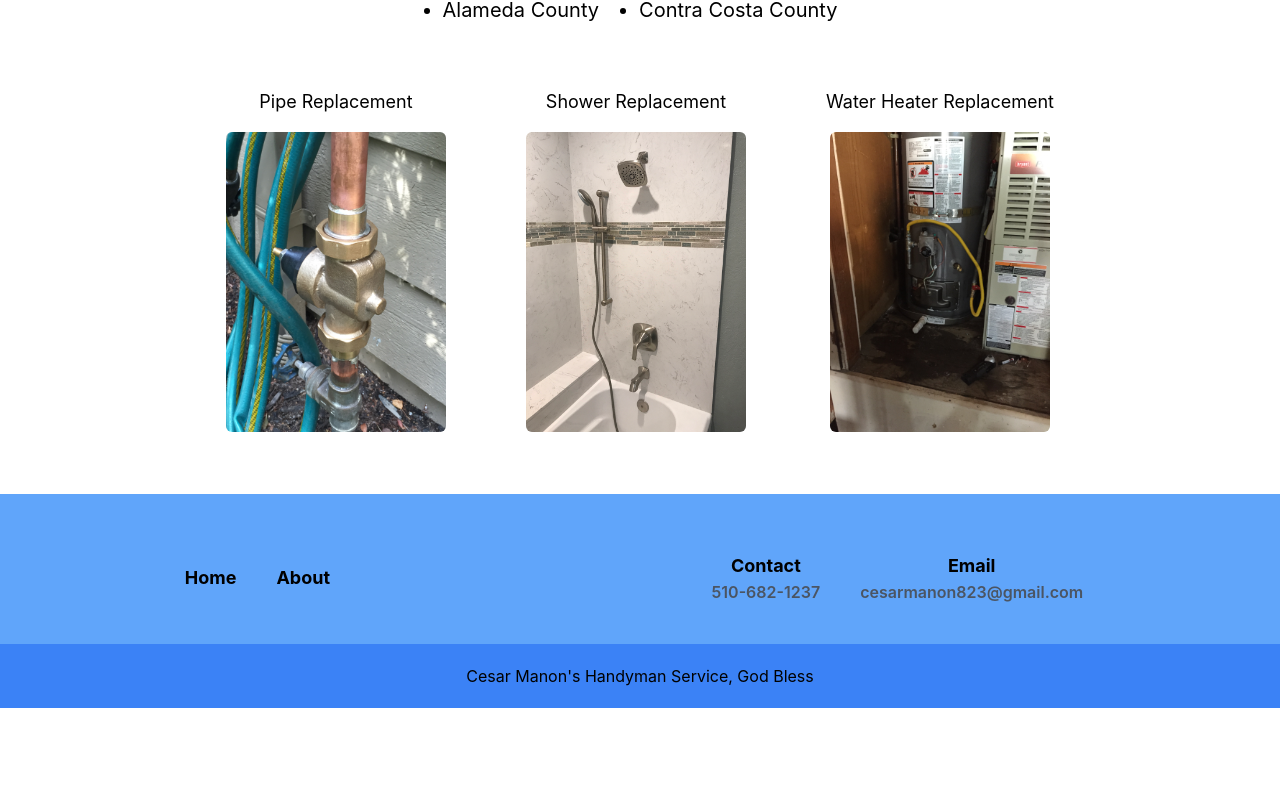
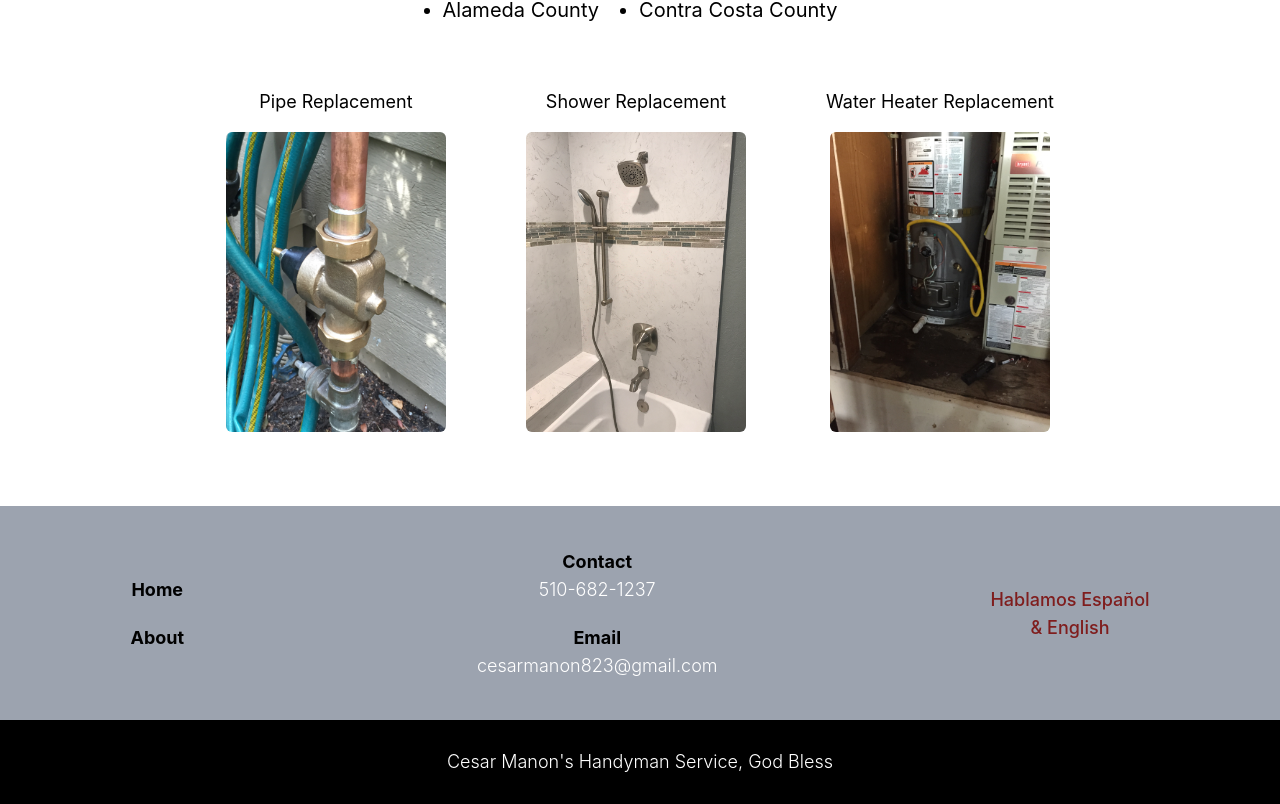
Before and after one commit to acarn506/handyman_site, a Next.js app in the folder handyman-app/: page / in a window 1280 px wide. Shown: the part 358-1162 px from the top of the page. Before the commit the page ends 1066 px from the top, so only its background shows below. Built offline with nearby package versions, Linux system fonts and the light colour scheme.

Commit message:
footer changes

```diff
--- a/handyman-app/components/Container.jsx
+++ b/handyman-app/components/Container.jsx
@@ -16,7 +16,7 @@ export default function Container(props) {
       </Head>
       <Nav />
 
-      <main className=" w-screen flex flex-col items-center pb-10 my-10 ">
+      <main className=" w-screen flex flex-col items-center pb-10 bg-white">
         {children}
       </main>
       <Footer />
--- a/handyman-app/components/Footer.jsx
+++ b/handyman-app/components/Footer.jsx
@@ -2,9 +2,9 @@ import Link from "next/link";
 
 export default function Footer() {
   return (
-    <footer className="absolute w-screen bottom-0 pt-14 bg-blue-400">
+    <footer className="absolute w-screen bottom-0 pt-10 bg-gray-400">
       <div className="flex justify-around items-center text-center">
-        <ul className="flex flex-row items-center mt-0.5 mb-10 mr-3 ml-0 space-x-10  px-10">
+        <ul className="flex flex-col items-center mt-0.5 mb-10 mr-3 ml-0 space-y-5  ">
           <li>
             <Link href="/">
               <a>Home</a>
@@ -17,19 +17,32 @@ export default function Footer() {
           </li>
         </ul>
 
-        <ul className="flex flex-row space-x-10 items-center text-center mt-0.5 mb-10 mr-3 ml-0 px-10 ">
+        <ul className="flex flex-col space-y-5 items-center text-center mt-0.5 mb-10 mr-0 ml-5 ">
           <li>
             <h2 className="text-lg font-bold">Contact</h2>
-            <h3>510-682-1237</h3>
+            <h3 className="text-white text-lg font-light">510-682-1237</h3>
           </li>
           <li>
             <h2 className="text-lg font-bold">Email</h2>
-            <h3>cesarmanon823@gmail.com</h3>
+            <h3 className="text-white text-lg font-light">
+              cesarmanon823@gmail.com
+            </h3>
+          </li>
+        </ul>
+
+        <ul className="items-center text-center mt-0.5 mb-10 mr-0 ml-3 ">
+          <li>
+            <p className="text-lg font-medium text-red-900">Hablamos Español</p>
+          </li>
+          <li>
+            <p className="text-lg font-medium text-red-900">{"& English"}</p>
           </li>
         </ul>
       </div>
-      <div className="flex justify-center items-center py-5 bg-blue-500">
-        <p> Cesar Manon's Handyman Service, God Bless </p>
+      <div className="flex justify-center items-center py-5 bg-black">
+        <p className="text-white text-lg p-2 font-light">
+          Cesar Manon's Handyman Service, God Bless
+        </p>
       </div>
     </footer>
   );
--- a/handyman-app/components/Nav.jsx
+++ b/handyman-app/components/Nav.jsx
@@ -3,7 +3,7 @@ import Image from "next/image";
 
 export default function Nav() {
   return (
-    <header className="w-full flex flex-row justify-between top-0 pt-16 px-28 bg-gray-200">
+    <header className="w-full flex flex-row justify-between top-0 pt-16 px-28 bg-gray-300">
       <Image
         src="/vercel.svg"
         alt="me"
--- a/handyman-app/pages/about.js
+++ b/handyman-app/pages/about.js
@@ -4,7 +4,7 @@ import Image from "next/image";
 export default function About() {
   return (
     <Container title="About">
-      <h1 className="text-4xl font-bold mt-5 mb-10">About</h1>
+      <h1 className="text-4xl font-bold my-10">About</h1>
       <div className="flex flex-row mx-20 mb-10 justify-around space-x-10">
         <section className="">
           <Image
--- a/handyman-app/pages/index.js
+++ b/handyman-app/pages/index.js
@@ -4,7 +4,7 @@ import Image from "next/image";
 export default function Home() {
   return (
     <Container>
-      <div className="mb-10">
+      <div className="my-10">
         <h1 className="text-5xl font-bold">Handyman Perferred Company</h1>
       </div>
 
@@ -18,7 +18,7 @@ export default function Home() {
         </ul>
       </section>
 
-      <section className="flex flex-row mt-16">
+      <section className="flex flex-row mt-16 mb-10">
         <div className="mx-10 text-center">
           <p className="mb-4 text-lg">Pipe Replacement</p>
           <Image
--- a/handyman-app/styles/globals.css
+++ b/handyman-app/styles/globals.css
@@ -22,7 +22,7 @@ body {
 body {
   position: relative;
   min-height: 100vh;
-  padding-bottom: 190px;
+  padding-bottom: 286px;
 }
 
 #__next {
```
